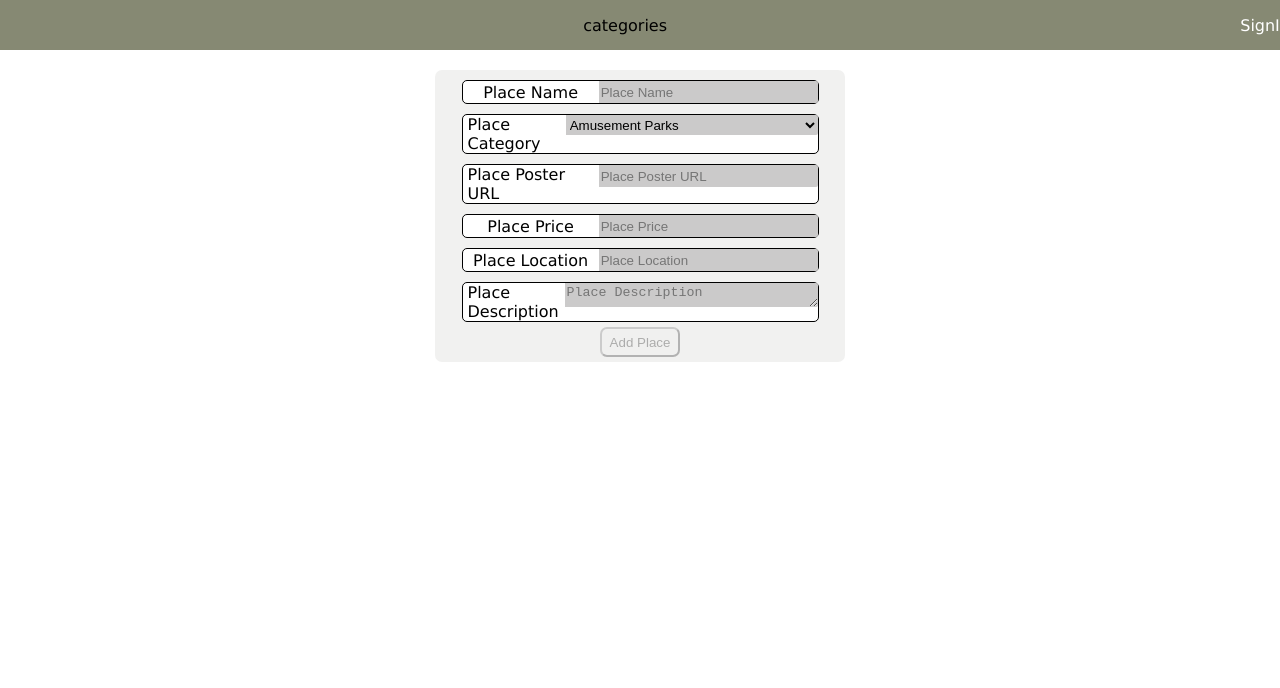
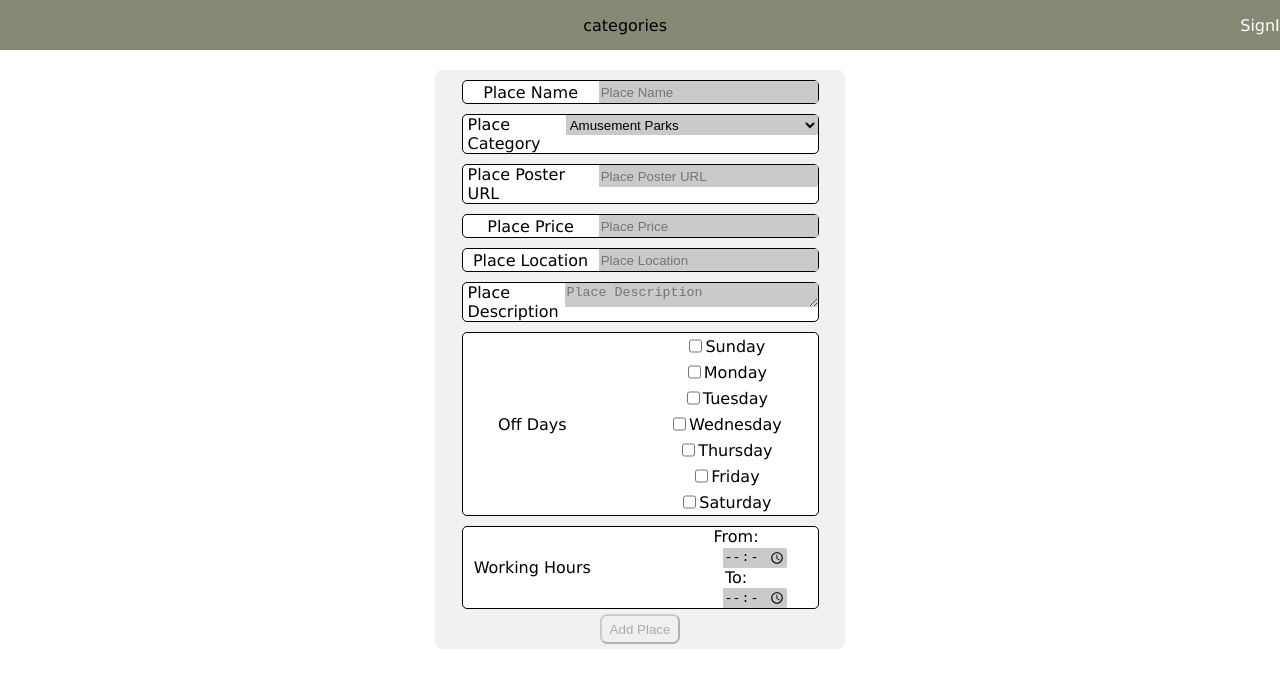
Before and after one commit to jasimSalman/Entertainment-Guide-Front-end, a React (Vite) app: page /addPlace in a window 1280 px wide. Shown: the top 688 px of the page. Built offline with nearby package versions, Linux system fonts and the light colour scheme.

Commit message:
fixing the booking form

```diff
--- a/src/components/BookingCard.jsx
+++ b/src/components/BookingCard.jsx
@@ -1,9 +1,24 @@
 const BookingCard = ({ id, name, start, end }) => {
+  const formatDateTime = (isoString) => {
+    const date = new Date(isoString)
+    const optionsDate = { year: 'numeric', month: 'long', day: 'numeric' }
+    const optionsTime = { hour: '2-digit', minute: '2-digit' }
+
+    const formattedDate = date.toLocaleDateString(undefined, optionsDate)
+    const formattedTime = date.toLocaleTimeString(undefined, optionsTime)
+
+    return { date: formattedDate, time: formattedTime }
+  }
+
+  const startTime = formatDateTime(start)
+  const endTime = formatDateTime(end)
+
   return (
     <li id={id}>
       <div>{name}</div>
-      <div>Start Time: {start}</div>
-      <div>End Time: {end}</div>
+      <div>Date: {startTime.date}</div>
+      <div>Start Time: {startTime.time}</div>
+      <div>End Time: {endTime.time}</div>
     </li>
   )
 }
--- a/src/components/Review.jsx
+++ b/src/components/Review.jsx
@@ -3,7 +3,7 @@ import Client from '../services/api'
 import { Rating } from '@mui/material'
 
 const Review = ({ reviews, placeId }) => {
-  const initialState = { reviewText: '', reviewRating: '', userId: '' }
+  const initialState = { reviewText: '', reviewRating: 0, userId: '' }
   const [formValues, setFormValues] = useState(initialState)
 
   const [userId, setUserId] = useState('')
@@ -45,7 +45,6 @@ const Review = ({ reviews, placeId }) => {
       console.error('Failed to delete review:', error)
     }
   }
-  const [value, setValue] = useState(2)
 
   return (
     <div className="reviewForm">
@@ -80,7 +79,11 @@ const Review = ({ reviews, placeId }) => {
             {reviewList.map((review) => (
               <div key={review._id} className="showReview">
                 <p>Review: {review.review}</p>
-                <Rating name="read-only" value={review.reviewRating} readOnly />
+                <Rating
+                  name="read-only"
+                  value={Number(review.reviewRating)}
+                  readOnly
+                />
                 {userId === review.user && (
                   <button onClick={() => handleDelete(review._id)}>
                     Delete
--- a/src/pages/AddPlace.jsx
+++ b/src/pages/AddPlace.jsx
@@ -17,7 +17,10 @@ const AddPlace = () => {
     placePrice: '',
     placeDescription: '',
     placeLocation: '',
-    category: ''
+    category: '',
+    offDays: [],
+    workingTimeStart: '',
+    workingTimeEnd: ''
   }
 
   const [formValues, setFormValues] = useState(initialState)
@@ -26,9 +29,50 @@ const AddPlace = () => {
     setFormValues({ ...formValues, [e.target.name]: e.target.value })
   }
 
+  const handleCheckboxChange = (e) => {
+    const { value, checked } = e.target
+    const { offDays } = formValues
+    if (checked) {
+      setFormValues({
+        ...formValues,
+        offDays: [...offDays, value]
+      })
+    } else {
+      setFormValues({
+        ...formValues,
+        offDays: offDays.filter((day) => day !== value)
+      })
+    }
+  }
+
+  const convetTime = (time) => {
+    const [timePart, modifier] = time.split(' ')
+    let [hours, minutes] = timePart.split(':')
+
+    if (modifier === 'PM' && hours !== '12') {
+      hours = parseInt(hours, 10) + 12
+    }
+
+    if (modifier === 'AM' && hours === '12') {
+      hours = '00'
+    }
+
+    return `${hours}:${minutes}`
+  }
+
   const handleSubmit = async (e) => {
     e.preventDefault()
-    await Client.post(`/places/new/${userId}`, formValues)
+    const { workingTimeStart, workingTimeEnd } = formValues
+    const convertedStartTime = convetTime(workingTimeStart)
+    const convertedEndTime = convetTime(workingTimeEnd)
+
+    const formData = {
+      ...formValues,
+      workingTimeStart: convertedStartTime,
+      workingTimeEnd: convertedEndTime
+    }
+
+    await Client.post(`/places/new/${userId}`, formData)
     setFormValues(initialState)
     navigate('/myPlaces')
   }
@@ -89,6 +133,7 @@ const AddPlace = () => {
               required
             />
           </div>
+
           <div className="input-wrapper">
             <label htmlFor="placePrice">Place Price</label>
             <input
@@ -122,6 +167,54 @@ const AddPlace = () => {
             />
           </div>
 
+          <div className="input-wrapper">
+            <label>Off Days</label>
+            <div className="checkbox-group">
+              {[
+                'Sunday',
+                'Monday',
+                'Tuesday',
+                'Wednesday',
+                'Thursday',
+                'Friday',
+                'Saturday'
+              ].map((day, index) => (
+                <label key={index}>
+                  <input
+                    type="checkbox"
+                    name="offDays"
+                    value={day}
+                    checked={formValues.offDays.includes(day)}
+                    onChange={handleCheckboxChange}
+                  />
+                  {day}
+                </label>
+              ))}
+            </div>
+          </div>
+
+          <div className="input-wrapper">
+            <label>Working Hours</label>
+            <div className="time-group">
+              <label>From:</label>
+              <input
+                type="time"
+                name="workingTimeStart"
+                value={formValues.workingTimeStart}
+                onChange={handleChange}
+                required
+              />
+              <label>To:</label>
+              <input
+                type="time"
+                name="workingTimeEnd"
+                value={formValues.workingTimeEnd}
+                onChange={handleChange}
+                required
+              />
+            </div>
+          </div>
+
           <button
             disabled={
               !formValues.placeName ||
--- a/src/pages/PlaceDetail.jsx
+++ b/src/pages/PlaceDetail.jsx
@@ -35,7 +35,7 @@ const PlaceDetails = () => {
   const createBooking = async () => {
     try {
       const bookingDate = date.toISOString()
-      const res = await Client.post(`/book/${placeId}/create/${userId}`, {
+      await Client.post(`/book/${placeId}/create/${userId}`, {
         date: bookingDate
       })
       navigate(`/booking/${userId}`)
@@ -78,17 +78,62 @@ const PlaceDetails = () => {
 
   const passedDays = (date) => new Date() < date
 
+  const getExcludedDates = () => {
+    if (!placeDetails.offDays) return []
+    const offDayIndices = placeDetails.offDays.map((day) => {
+      const daysOfWeek = [
+        'Sunday',
+        'Monday',
+        'Tuesday',
+        'Wednesday',
+        'Thursday',
+        'Friday',
+        'Saturday'
+      ]
+      return daysOfWeek.indexOf(day)
+    })
+
+    let excludedDates = []
+    const today = new Date()
+    for (let i = 0; i < 365; i++) {
+      const date = new Date(today)
+      date.setDate(today.getDate() + i)
+      if (offDayIndices.includes(date.getDay())) {
+        excludedDates.push(date)
+      }
+    }
+
+    return excludedDates
+  }
+
+  const filterTime = (time) => {
+    const selectedDate = new Date(time)
+    const hours = selectedDate.getHours()
+    const minutes = selectedDate.getMinutes()
+
+    const startTime = placeDetails.workingHours?.start.split(':')
+    const endTime = placeDetails.workingHours?.end.split(':')
+
+    const startHour = parseInt(startTime[0])
+    const startMinutes = parseInt(startTime[1])
+    const endHour = parseInt(endTime[0])
+    const endMinutes = parseInt(endTime[1])
+
+    const isWithinWorkingHours =
+      (hours > startHour || (hours === startHour && minutes >= startMinutes)) &&
+      (hours < endHour || (hours === endHour && minutes <= endMinutes))
+
+    const isNotBooked = !disabledTimes.includes(hours)
+
+    return isWithinWorkingHours && isNotBooked
+  }
+
   const disabledTimes = bookings
     .filter(
       (booking) =>
         new Date(booking.start).toDateString() === date.toDateString()
     )
     .map((booking) => new Date(booking.start).getHours())
-
-  const filterTime = (time) => {
-    const selectedDate = new Date(time)
-    return !disabledTimes.includes(selectedDate.getHours())
-  }
 
   return placeDetails ? (
     <div>
@@ -115,12 +160,13 @@ const PlaceDetails = () => {
             <div className="booking">
               <DatePicker
                 showTimeSelect
-                minTime={new Date(0, 0, 0, 9, 0)}
-                maxTime={new Date(0, 0, 0, 23, 0)}
+                minTime={new Date(0, 0, 0, 0, 0)}
+                maxTime={new Date(0, 0, 0, 23, 59)}
                 selected={date}
                 onChange={(date) => setDate(date)}
                 dateFormat="MMMM d, yyyy h:mm aa"
                 timeIntervals={60}
+                excludeDates={getExcludedDates()}
                 filterDate={passedDays}
                 filterTime={filterTime}
               />
```
Also changed, not shown: src/pages/Bookings.jsx (+5 -5 lines).
